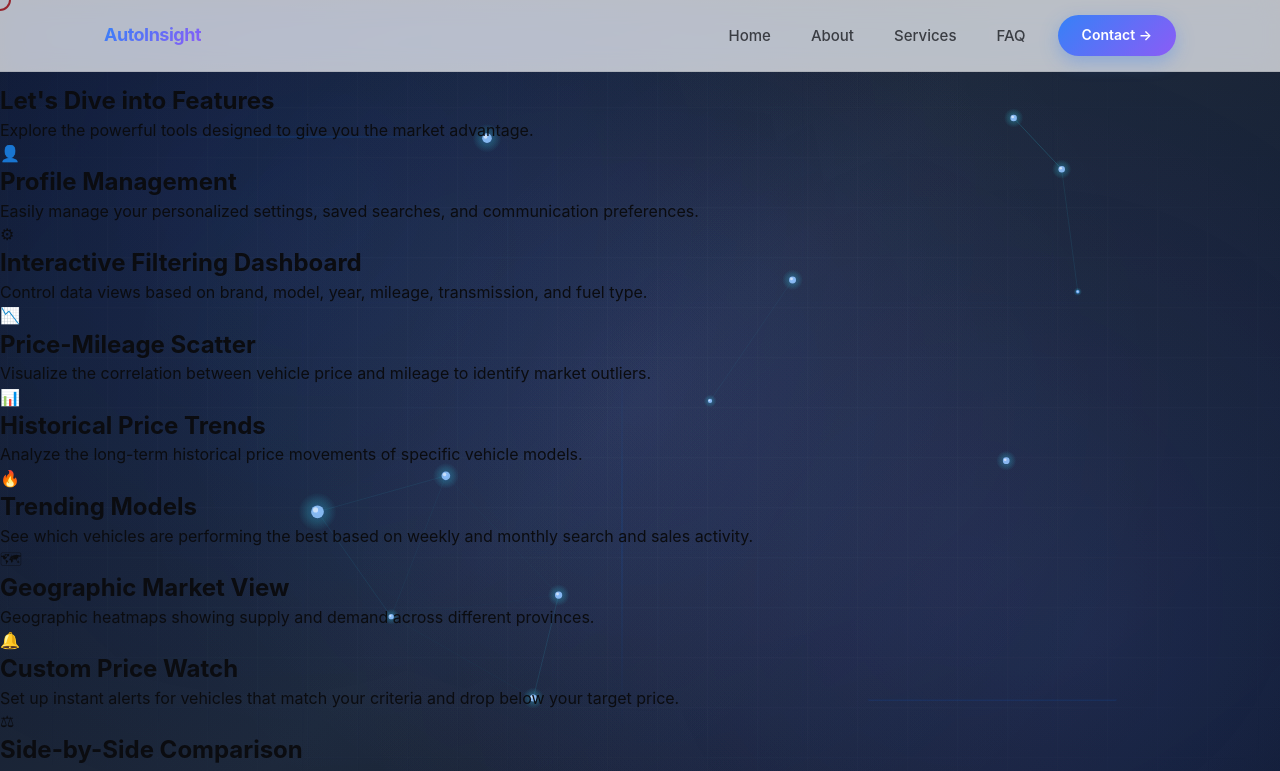
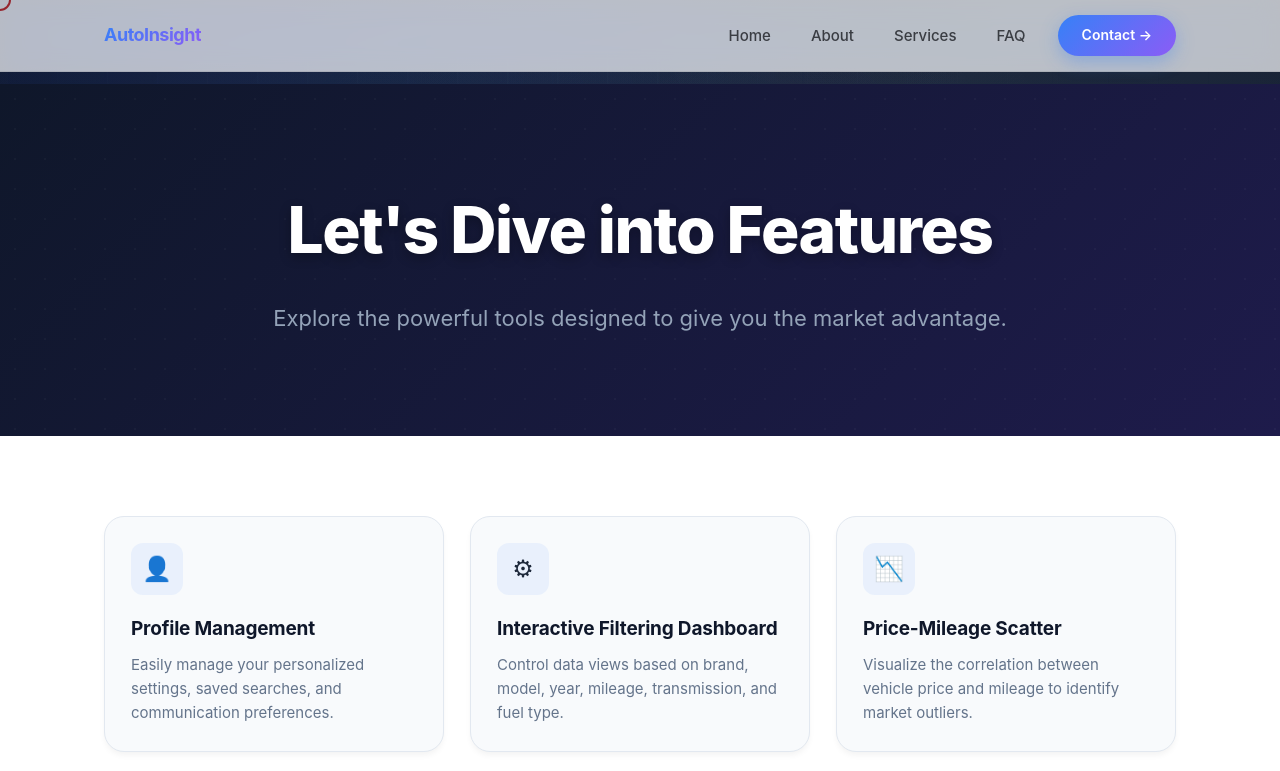
Before and after one commit to akila20040720/autoinsightcs70, a React (Vite) app in the folder cs70/: page /features in a window 1280 px wide. Shown: the top 771 px of the page. Built offline with nearby package versions, Linux system fonts and the light colour scheme.

Commit message:
feat: add the css for features page

```diff
--- a/cs70/src/styles.css
+++ b/cs70/src/styles.css
@@ -1399,3 +1399,212 @@ html {
         transform: translateY(10px) rotate(-5deg);
     }
 }
+
+/* ============== styles for features page ============== */
+
+/* --- SECTION 1: DARK HERO SECTION --- */
+.features-hero {
+  /* Dark Gradient Background */
+  background: linear-gradient(135deg, #0f172a 0%, #1e1b4b 100%);
+  padding: 100px 24px;
+  display: flex;
+  justify-content: center;
+  align-items: center;
+  text-align: center;
+  position: relative;
+  overflow: hidden;
+}
+
+/* Optional: Add a subtle pattern overlay to the dark section */
+.features-hero::before {
+  content: "";
+  position: absolute;
+  top: 0;
+  left: 0;
+  width: 100%;
+  height: 100%;
+  background-image: radial-gradient(rgba(255, 255, 255, 0.1) 1px, transparent 1px);
+  background-size: 30px 30px;
+  opacity: 0.3;
+  pointer-events: none;
+}
+
+.features-hero-content {
+  position: relative;
+  z-index: 2;
+  max-width: 800px;
+}
+
+.features-hero-title {
+  font-size: clamp(40px, 6vw, 64px);
+  font-weight: 800;
+  margin-bottom: 24px;
+  letter-spacing: -1.5px;
+  color: #ffffff; /* Pure white text */
+  text-shadow: 0 4px 12px rgba(0,0,0,0.3);
+}
+
+.features-hero-subtitle {
+  font-size: clamp(18px, 4vw, 22px);
+  color: #94a3b8; /* Slate gray text */
+  line-height: 1.6;
+}
+
+/* --- SECTION 2: WHITE BACKGROUND SECTION --- */
+.features-white-section {
+  background-color: #ffffff;
+  padding: 80px 0; /* Vertical padding */
+  position: relative;
+}
+
+.features-container {
+  max-width: 1120px;
+  margin: 0 auto;
+  padding: 0 24px;
+  position: relative;
+  z-index: 1;
+}
+
+.features-grid {
+  display: grid;
+  grid-template-columns: 1fr;
+  gap: 26px;
+}
+
+@media (min-width: 640px) {
+  .features-grid {
+    grid-template-columns: repeat(2, 1fr);
+  }
+}
+
+@media (min-width: 1024px) {
+  .features-grid {
+    grid-template-columns: repeat(3, 1fr);
+  }
+}
+
+/* --- CARD STYLES (Preserved functionality) --- */
+
+.feature-card {
+  /* Base State: Slightly off-white/gray to stand out on the white background */
+  background: #f8fafc;
+  border: 1px solid #e2e8f0; /* Light gray border */
+  border-radius: var(--radius-lg, 16px);
+  padding: 26px;
+  color: #1e293b; /* Dark slate text */
+
+  /* Layout */
+  display: flex;
+  flex-direction: column;
+  align-items: flex-start;
+
+  box-shadow: 0 4px 6px -1px rgba(0, 0, 0, 0.05);
+
+  /* Smooth Transitions */
+  transition: all 0.4s ease; /* var(--anim-med) replacement */
+  position: relative;
+  overflow: hidden;
+  z-index: 1;
+}
+
+.feature-card:hover {
+  /* Lift the card */
+  transform: translateY(-8px);
+
+  /* THE DARK GRADIENT BACKGROUND ON HOVER */
+  background: linear-gradient(
+    135deg,
+    rgba(15, 23, 42, 0.98) 0%,
+    rgba(49, 46, 129, 0.98) 100%
+  );
+
+  /* Glowing Blue/Cyan Border */
+  border-color: rgba(56, 189, 248, 0.5);
+
+  /* Deep Shadow */
+  box-shadow:
+    0 20px 40px -6px rgba(0, 0, 0, 0.4),
+    0 0 0 1px rgba(56, 189, 248, 0.2);
+}
+
+/* SHINE ANIMATION */
+.feature-card::after {
+  content: "";
+  position: absolute;
+  top: 0;
+  left: -100%;
+  width: 50%;
+  height: 100%;
+  background: linear-gradient(
+    to right,
+    transparent 0%,
+    rgba(255, 255, 255, 0.1) 50%,
+    transparent 100%
+  );
+  transform: skewX(-25deg);
+  pointer-events: none;
+  transition: none;
+}
+
+.feature-card:hover::after {
+  animation: shineMove 0.7s forwards;
+}
+
+@keyframes shineMove {
+  from { left: -100%; }
+  to { left: 200%; }
+}
+
+/* --- ICON WRAPPER --- */
+.feature-icon-wrapper {
+  display: flex;
+  align-items: center;
+  justify-content: center;
+  width: 52px;
+  height: 52px;
+
+  /* Initial State: Subtle Blue Background */
+  background: rgba(59, 130, 246, 0.08);
+  border-radius: 12px; /* var(--radius-md) */
+  font-size: 24px;
+  margin-bottom: 20px;
+
+  transition: all 0.3s ease;
+}
+
+/* HOVER EFFECT: Dark Blue to Magenta */
+.feature-card:hover .feature-icon-wrapper {
+  background: linear-gradient(135deg, #1e3a8a 0%, #d946ef 100%);
+  color: white;
+  transform: scale(1.1) rotate(3deg);
+  box-shadow: 0 4px 15px rgba(217, 70, 239, 0.4);
+}
+
+/* --- TYPOGRAPHY INSIDE CARDS --- */
+
+.feature-title {
+  font-size: 19px;
+  font-weight: 700;
+  margin-bottom: 10px;
+  color: #0f172a; /* Dark text for white background */
+  letter-spacing: -0.01em;
+  transition: color 0.3s ease;
+}
+
+/* IMPORTANT: Text turns WHITE on hover */
+.feature-card:hover .feature-title {
+  color: #ffffff;
+  text-shadow: 0 2px 4px rgba(0,0,0,0.3);
+}
+
+.feature-desc {
+  font-size: 15px;
+  color: #64748b; /* Gray text for white background */
+  line-height: 1.6;
+  transition: color 0.3s ease;
+}
+
+/* Description turns slightly dimmed WHITE on hover */
+.feature-card:hover .feature-desc {
+  color: rgba(255, 255, 255, 0.85);
+}
```
Also changed, not shown: 1 other file (tests, documents, lock files or other folders).
